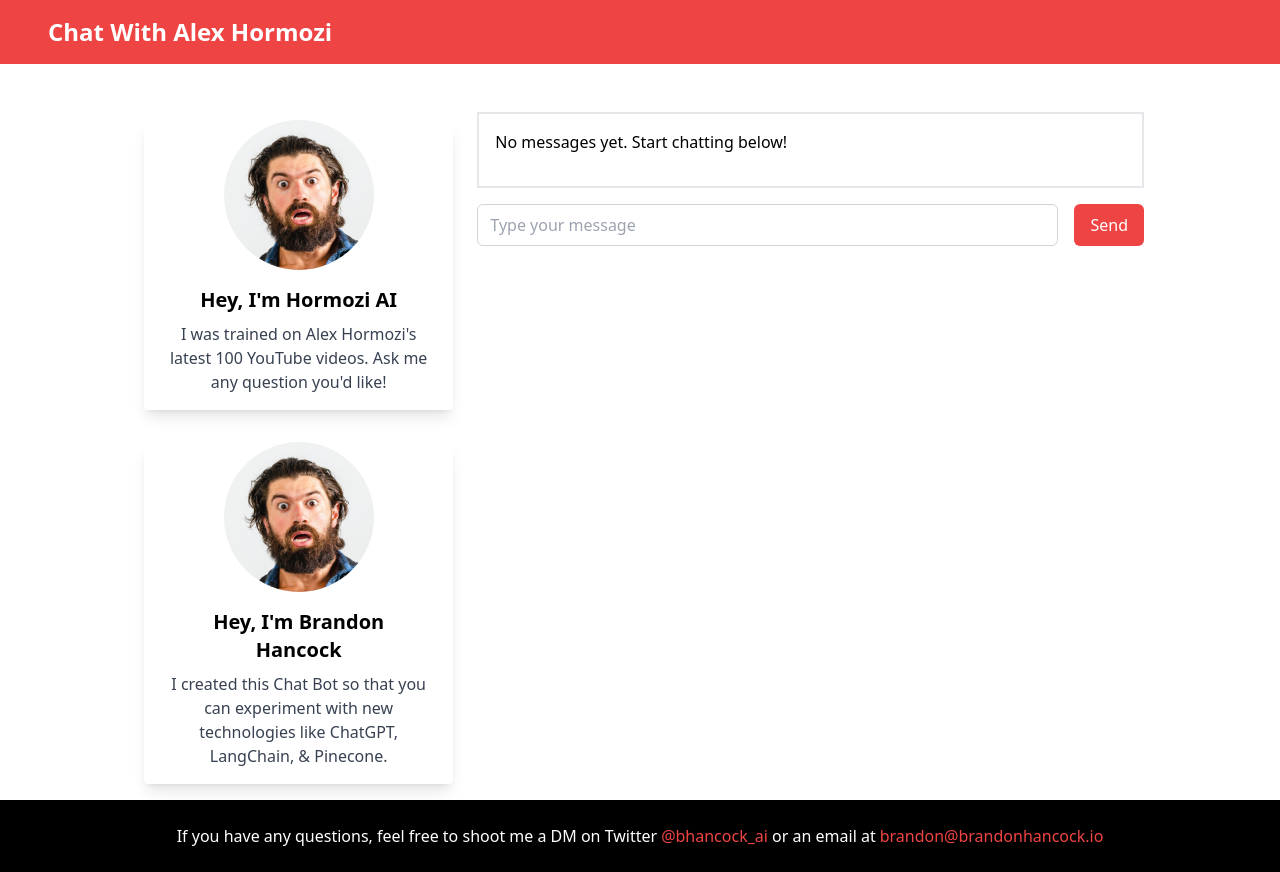
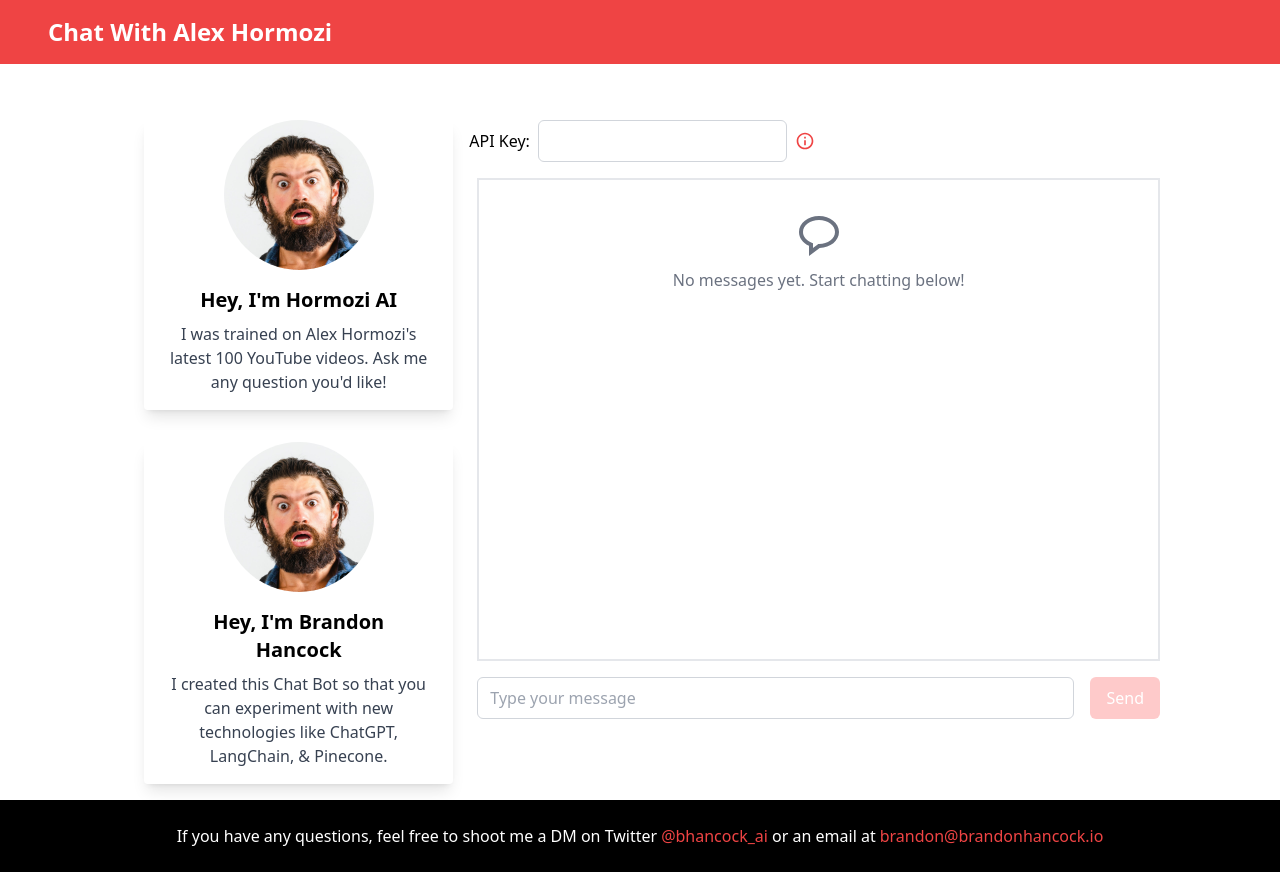
Before and after one commit to bhancockio/chat-with-100-youtube-videos, a Next.js app in the folder website/: page / in a window 1280 px wide. Built offline with nearby package versions, Linux system fonts and the light colour scheme.

Commit message:
use your own API Key instead.

```diff
--- a/website/package.json
+++ b/website/package.json
@@ -15,7 +15,8 @@
     "next": "^13.2.4",
     "react": "18.2.0",
     "react-dom": "18.2.0",
-    "react-toastify": "^9.1.2",
+    "react-icons": "^4.8.0",
+    "react-toastify": "^9.1.3",
     "youtube-dl": "^3.5.0",
     "zod": "^3.21.4"
   },
--- a/website/src/components/Chat.tsx
+++ b/website/src/components/Chat.tsx
@@ -4,6 +4,7 @@
 import axios from "axios";
 import React, { useEffect, useRef, useState } from "react";
 import { toast } from "react-toastify";
+import { BiMessageRounded } from "react-icons/bi";
 
 interface Message {
   id: number;
@@ -42,6 +43,7 @@
       .post("/api/langchain", {
         question: input,
         chat_history: chatHistory,
+        apiKey,
       })
       .then((resp) => {
         const answer = resp.data.answer;
@@ -62,10 +64,13 @@
       });
   };
   return (
-    <div className="w-ful m-2 flex flex-col">
+    <div className="m-2 flex h-4/5 w-full flex-col overflow-y-auto">
       <div className="flex-grow space-y-4 overflow-y-auto border-2 border-solid p-4">
         {messages.length === 0 && (
-          <div>No messages yet. Start chatting below!</div>
+          <div className="mt-4 flex flex-col items-center justify-center space-y-2 text-gray-500">
+            <BiMessageRounded size={48} />
+            <p>No messages yet. Start chatting below!</p>
+          </div>
         )}
         {messages.map((message) => {
           // This will store the URLs we have seen for this message
--- a/website/src/pages/api/langchain.ts
+++ b/website/src/pages/api/langchain.ts
@@ -11,6 +11,7 @@
 interface LangChainRequestBody {
   question: string;
   chat_history?: string[];
+  apiKey: string;
 }
 
 export default async function handler(
@@ -24,12 +25,13 @@
       chat_history = [
         "You're name is Alex Hormozi. I've trained you based on 100s of videos that you've created in real life. Do your best to be helpful and answer any questions about yourself. Don't respond with I don't know. Provide suggestions based on what you do know.",
       ],
+      apiKey,
     } = req.body as LangChainRequestBody;
 
-    if (!question) {
+    if (!question || !apiKey) {
       return res
         .status(400)
-        .json({ message: "Invalid request. No question found" });
+        .json({ message: "Invalid request. No question or API KEY found" });
     }
 
     const client = new PineconeClient();
@@ -41,7 +43,7 @@
 
     const vectorStore = await PineconeStore.fromExistingIndex(
       new OpenAIEmbeddings({
-        openAIApiKey: process.env.OPENAI_API_KEY,
+        openAIApiKey: apiKey,
       }),
       { pineconeIndex }
     );
--- a/website/src/pages/index.tsx
+++ b/website/src/pages/index.tsx
@@ -2,9 +2,19 @@
 import AlexCard from "~/components/AlexCard";
 import BrandonCard from "~/components/BrandonCard";
 import Chat from "~/components/Chat";
+import { BiInfoCircle } from "react-icons/bi";
+import { toast } from "react-toastify";
+import "react-toastify/dist/ReactToastify.css";
 
 const Home = () => {
-  const [apiKey, setApiKey] = useState("test");
+  const [apiKey, setApiKey] = useState("");
+
+  const handleInfoClick = () => {
+    toast.info(
+      "This application requires a personal API key to function properly. Please input your key into the input field."
+    );
+  };
+
   return (
     <div className="mx-auto mt-10 flex w-full max-w-5xl flex-col md:flex-row">
       <div className="flex w-full flex-row md:w-1/3 md:flex-col">
@@ -12,6 +22,23 @@
         <BrandonCard />
       </div>
       <div className="w-full md:w-2/3">
+        <div className="my-4 flex items-center">
+          <label className="mr-2" htmlFor="apiKey">
+            API Key:
+          </label>
+          <input
+            id="apiKey"
+            type="text"
+            value={apiKey}
+            onChange={(e) => setApiKey(e.target.value)}
+            className="rounded-md border border-gray-300 p-2"
+          />
+          <BiInfoCircle
+            className="ml-2 cursor-pointer text-red-500"
+            size={20}
+            onClick={handleInfoClick}
+          />
+        </div>
         <Chat apiKey={apiKey} />
       </div>
     </div>
```
Also changed, not shown: 1 other file (tests, documents, lock files or other folders).
